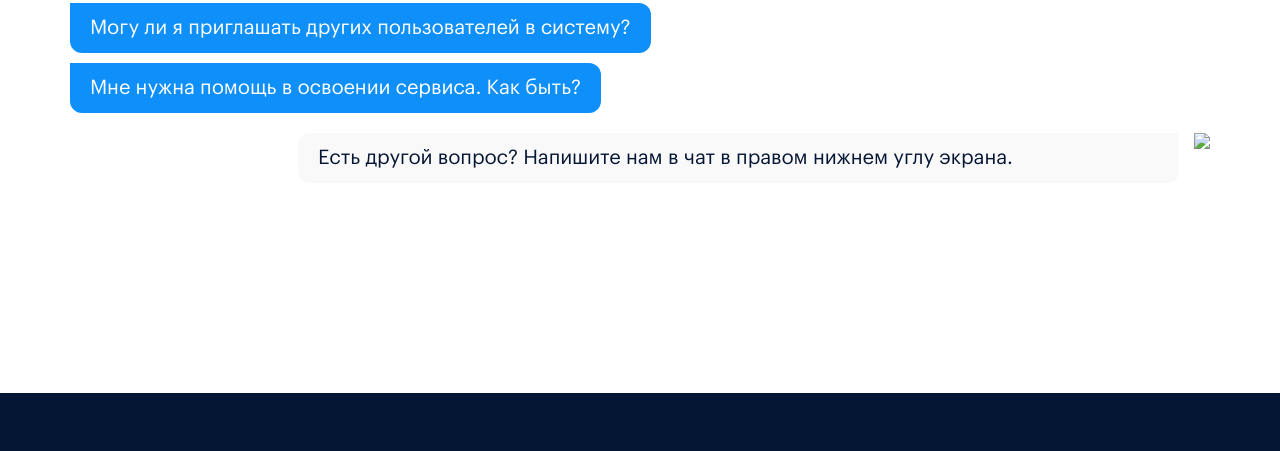
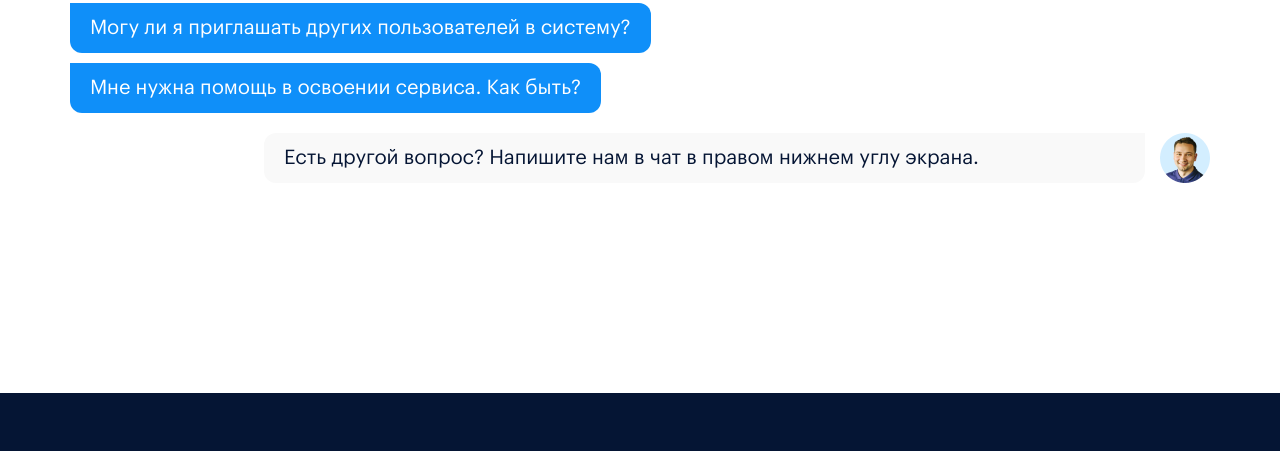
Before and after one commit to mova-es/Adesk-landing-page, a plain HTML site: page index.html in a window 1280 px wide. Shown: the part 3280-3731 px from the top of the page. Drawn offline with Linux system fonts and the light colour scheme; the site is published under a folder, as on GitHub Pages, so addresses that start at the root find nothing.

Commit message:
some changes

```diff
--- a/index.html
+++ b/index.html
@@ -419,7 +419,7 @@
                   </p>
                 </div>
               </div>
-              <img src="/img/photo.png" />
+              <img src="img/photo.png" />
             </div>
           </div>
         </div>
```
